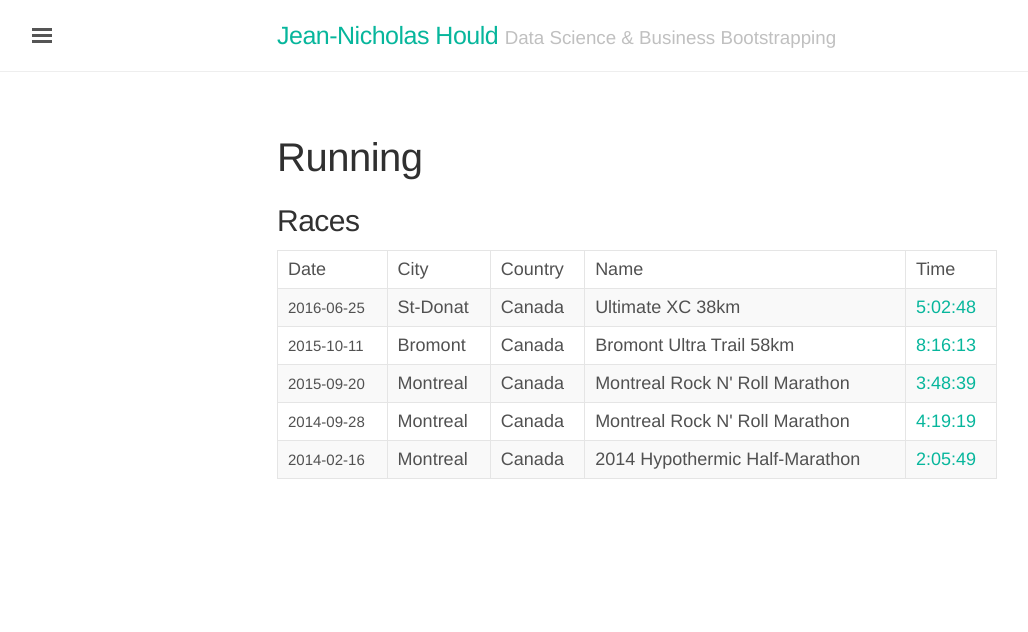
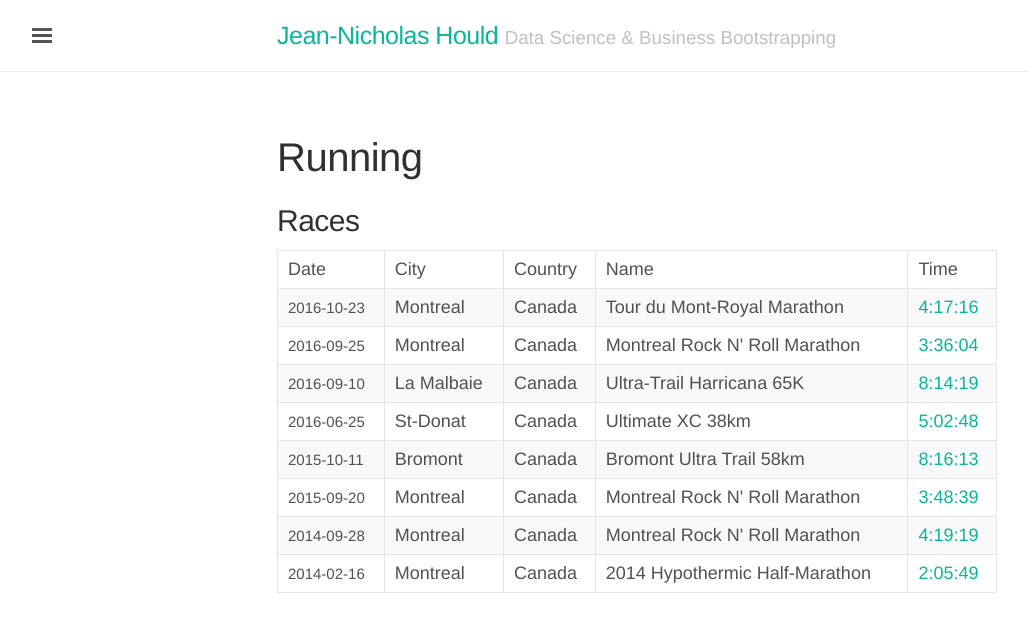
Before and after one commit to nickhould/nickhould.github.io, a Jekyll site: the page built from marathons.md, in a window 1280 px wide. Shown: the top 632 px of the page, without its empty margins (3-1031 px from the left). Built offline with Jekyll 4.4.1, drawn with Linux system fonts in a browser that asks for light colours; nearby versions of some CDN libraries; a script that is not in the unit is left out; comment, search, counter and statistics services are not loaded.

Commit message:
Add races

```diff
--- a/marathons.md
+++ b/marathons.md
@@ -11,6 +11,28 @@ title: Running
         <td>Name</td>
         <td>Time</td>
     </thead>
+    <tr>
+        <td><small>2016-10-23</small></td>
+        <td>Montreal</td>
+        <td>Canada</td>
+        <td>Tour du Mont-Royal Marathon</td>
+        <td><a href="https://www.strava.com/activities/753911885">4:17:16</a></td>
+    </tr>
+    <tr>
+        <td><small>2016-09-25</small></td>
+        <td>Montreal</td>
+        <td>Canada</td>
+        <td>Montreal Rock N' Roll Marathon</td>
+        <td><a href="https://www.strava.com/activities/725082666">3:36:04</a>
+        </td>
+    </tr>
+    <tr>
+        <td><small>2016-09-10</small></td>
+        <td>La Malbaie</td>
+        <td>Canada</td>
+        <td>Ultra-Trail Harricana 65K</td>
+        <td><a href="https://www.strava.com/activities/709418423">8:14:19</a></td>
+    </tr>
     <tr>
         <td><small>2016-06-25</small></td>
         <td>St-Donat</td>
```
